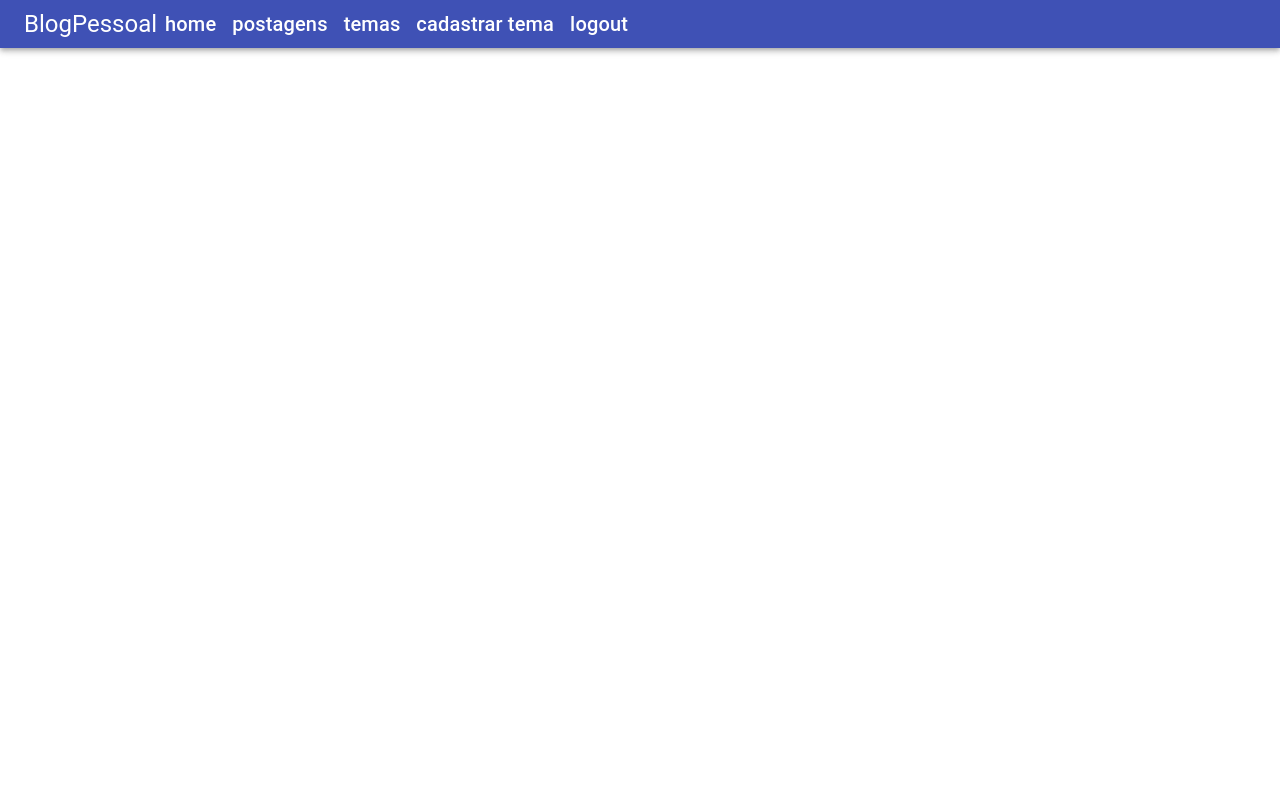
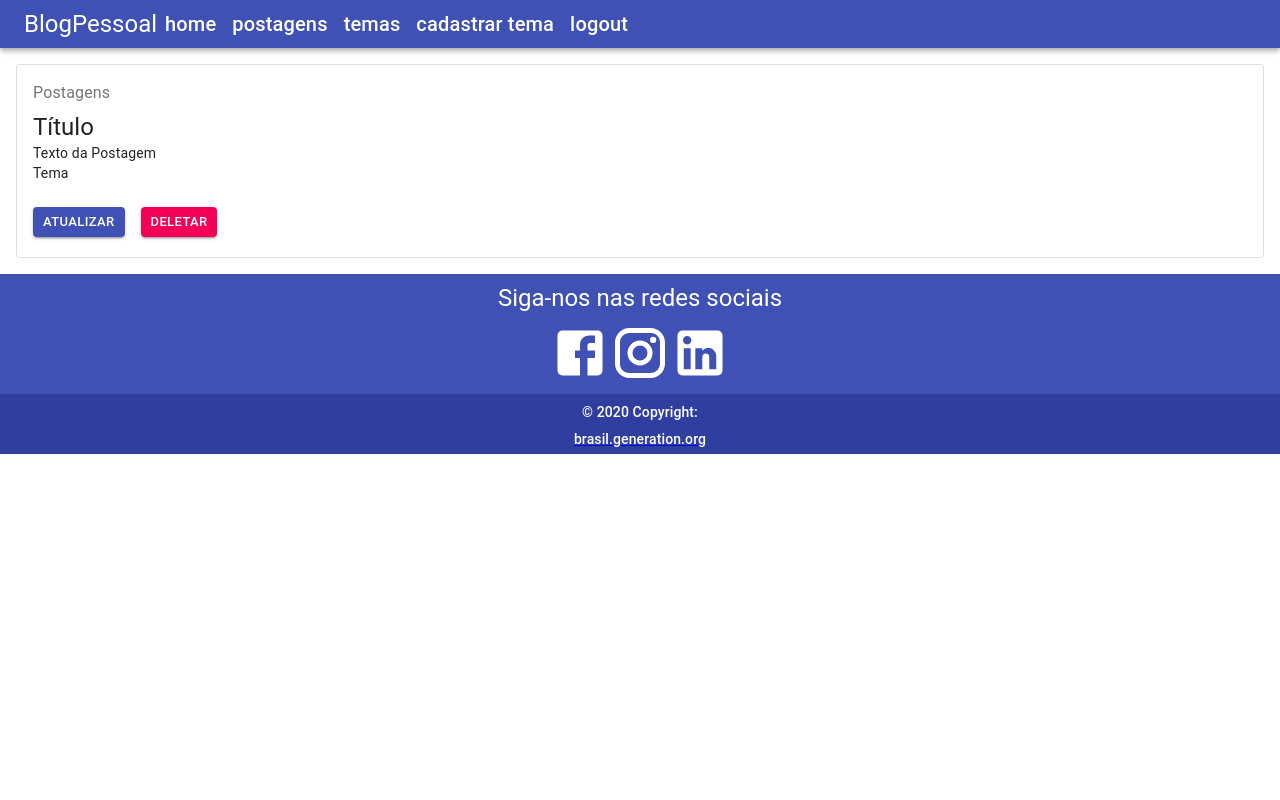
Before and after one commit to juliana035/Front-blogpessoal, a React (Create React App) app: page /posts in a window 1280 px wide. Shown: the top 800 px of the page. Built offline with nearby package versions, Linux system fonts and the light colour scheme.

Commit message:
tabpostagem listapostagem postagem

```diff
--- a/package.json
+++ b/package.json
@@ -7,7 +7,7 @@
     "@emotion/styled": "11.3.0",
     "@material-ui/core": "4.12.3",
     "@material-ui/icons": "4.11.2",
-    "@material-ui/lab": "^5.0.0-alpha.44",
+    "@material-ui/lab": "^4.0.0-alpha.61",
     "@mui/icons-material": "5.0.5",
     "@mui/material": "5.0.6",
     "@testing-library/jest-dom": "^5.16.5",
--- a/src/App.tsx
+++ b/src/App.tsx
@@ -6,15 +6,17 @@
 import './App.css';
 import Login from './paginas/login/Login';
 import CadastroUsuario from './paginas/cadastroUsuario/CadastroUsuario';
+import ListaTema from './components/temas/listatema/ListaTema';
+import ListaPostagem from './components/postagens/listapostagem/ListaPostagem';
+
 
 function App() {
   return (
     <Router>
       <Navbar />
-      <div style={{minHeight:'100vh'}}>
-       <Routes>
+      <Routes>
 
-      <Route path="/" element={<Login  />} />
+        <Route path="/" element={<Login  />} />
 
         <Route path="/home" element={<Home />} />
 
@@ -22,8 +24,12 @@
 
         <Route path="/cadastrousuario" element={<CadastroUsuario/>} />
 
+        <Route path="/temas" element={<ListaTema />} />
+
+        <Route path="/posts" element={<ListaPostagem />} />
+
+
       </Routes>
-      </div>
       <Footer />
     </Router>
 
--- /dev/null
+++ b/src/components/postagens/listapostagem/ListaPostagem.css
@@ -0,0 +1,3 @@
+.text-decorator-none{
+    text-decoration: none;
+}
--- /dev/null
+++ b/src/components/postagens/listapostagem/ListaPostagem.tsx
@@ -0,0 +1,50 @@
+import React from 'react'
+import { Link } from 'react-router-dom'
+import { Card, CardActions, CardContent, Button, Typography } from '@material-ui/core';
+import { Box } from "@mui/material";
+import './ListaPostagem.css';
+
+function ListaPostagem() {
+
+  return (
+    <>
+      <Box m={2} >
+        <Card variant="outlined">
+          <CardContent>
+            <Typography color="textSecondary" gutterBottom>
+              Postagens
+            </Typography>
+            <Typography variant="h5" component="h2">
+              Título
+            </Typography>
+            <Typography variant="body2" component="p">
+              Texto da Postagem
+            </Typography>
+            <Typography variant="body2" component="p">
+              Tema
+            </Typography>
+          </CardContent>
+          <CardActions>
+            <Box display="flex" justifyContent="center" mb={1.5}>
+              <Link to="" className="text-decorator-none" >
+                <Box mx={1}>
+                  <Button variant="contained" className="marginLeft" size='small' color="primary" >
+                    atualizar
+                  </Button>
+                </Box>
+              </Link>
+              <Link to="" className="text-decorator-none">
+                <Box mx={1}>
+                  <Button variant="contained" size='small' color="secondary">
+                    deletar
+                  </Button>
+                </Box>
+              </Link>
+            </Box>
+          </CardActions>
+        </Card>
+      </Box>
+    </>)
+}
+
+export default ListaPostagem;
--- /dev/null
+++ b/src/components/postagens/tabpostagem/TabPostagem.css
@@ -0,0 +1,3 @@
+.titulo{
+    font-weight: bold;
+ }
--- /dev/null
+++ b/src/components/postagens/tabpostagem/TabPostagem.tsx
@@ -0,0 +1,36 @@
+import React, {useState} from 'react'
+import { AppBar, Tab, Tabs, Typography, } from '@material-ui/core';
+import { TabContext, TabPanel } from '@material-ui/lab';
+import ListaPostagem from '../listapostagem/ListaPostagem';
+import { Box } from "@mui/material";
+import './TabPostagem.css';
+
+
+function TabPostagem() {
+    const [value, setValue] = useState('1')
+    function handleChange(event: React.ChangeEvent<{}>, newValue: string){
+        setValue(newValue);
+    }
+  return (
+    <>
+      <TabContext value={value}>
+        <AppBar position="static">
+          <Tabs centered indicatorColor="secondary" onChange={handleChange}>
+            <Tab label="Todas as postagens" value="1"/>
+            <Tab label="Sobre-nós" value="2" />
+          </Tabs>
+        </AppBar>
+        <TabPanel value="1" >
+          <Box display="flex" flexWrap="wrap" justifyContent="center">
+            <ListaPostagem />
+          </Box>
+        </TabPanel>
+        <TabPanel value="2">
+          <Typography variant="h5" gutterBottom color="textPrimary" component="h5" align="center" className="titulo">Sobre-nós</Typography>
+          <Typography variant="body1" gutterBottom color="textPrimary" align="justify">Lorem ipsum, dolor sit amet consectetur adipisicing elit. Dignissimos ut eveniet natus totam et, voluptate dicta tempore alias, odio nobis non eius cupiditate minima inventore pariatur! Ipsum itaque consectetur voluptatibus. Lorem ipsum dolor sit amet consectetur adipisicing elit. Quo velit consequuntur suscipit fugiat, nam quis quod quaerat veritatis et, vel ratione beatae, facere neque! Quo animi porro voluptate saepe deleniti? Lorem ipsum dolor sit amet consectetur adipisicing elit. Inventore adipisci, officia aut quidem dolorum deserunt iure dolorem doloribus velit nobis quas consequatur at ullam odit, nesciunt est nulla nihil excepturi!</Typography>
+        </TabPanel>
+      </TabContext>
+    </>
+  );
+}
+export default TabPostagem;
--- /dev/null
+++ b/src/components/temas/listatema/ListaTema.css
@@ -0,0 +1,3 @@
+.text-decorator-none{
+    text-decoration: none;
+}
--- /dev/null
+++ b/src/components/temas/listatema/ListaTema.tsx
@@ -0,0 +1,47 @@
+import React from 'react'
+import { Link } from 'react-router-dom'
+import { Card, CardActions, CardContent, Button, Typography } from '@material-ui/core';
+import { Box } from "@mui/material";
+import './ListaTema.css';
+
+function ListaTema() {
+
+  return (
+    <>
+      <Box m={2} >
+        <Card variant="outlined">
+          <CardContent>
+            <Typography color="textSecondary" gutterBottom>
+              Tema
+            </Typography>
+            <Typography variant="h5" component="h2">
+              Minha descrição
+            </Typography>
+          </CardContent>
+          <CardActions>
+            <Box display="flex" justifyContent="center" mb={1.5} >
+
+              <Link to="" className="text-decorator-none">
+                <Box mx={1}>
+                  <Button variant="contained" className="marginLeft" size='small' color="primary" >
+                    atualizar
+                  </Button>
+                </Box>
+              </Link>
+              <Link to="" className="text-decorator-none">
+                <Box mx={1}>
+                  <Button variant="contained" size='small' color="secondary">
+                    deletar
+                  </Button>
+                </Box>
+              </Link>
+            </Box>
+          </CardActions>
+        </Card>
+      </Box>
+    </>
+  );
+}
+
+
+export default ListaTema;
--- a/src/paginas/home/Home.tsx
+++ b/src/paginas/home/Home.tsx
@@ -2,6 +2,7 @@
 import {Typography,Grid, Button} from '@material-ui/core';
 import './Home.css';
 import { Box } from '@mui/material';
+import TabPostagem from '../../components/postagens/tabpostagem/TabPostagem';
 
 function Home(){
     return (
@@ -22,6 +23,7 @@
                     <img src="https://i.imgur.com/H88yIo2.png" alt="" width="500px" height="500px" />
                 </Grid>
                 <Grid xs={12} className='postagens'>
+                    <TabPostagem/>
                 </Grid>
             </Grid>
 
```
Also changed, not shown: 1 other file (tests, documents, lock files or other folders).
